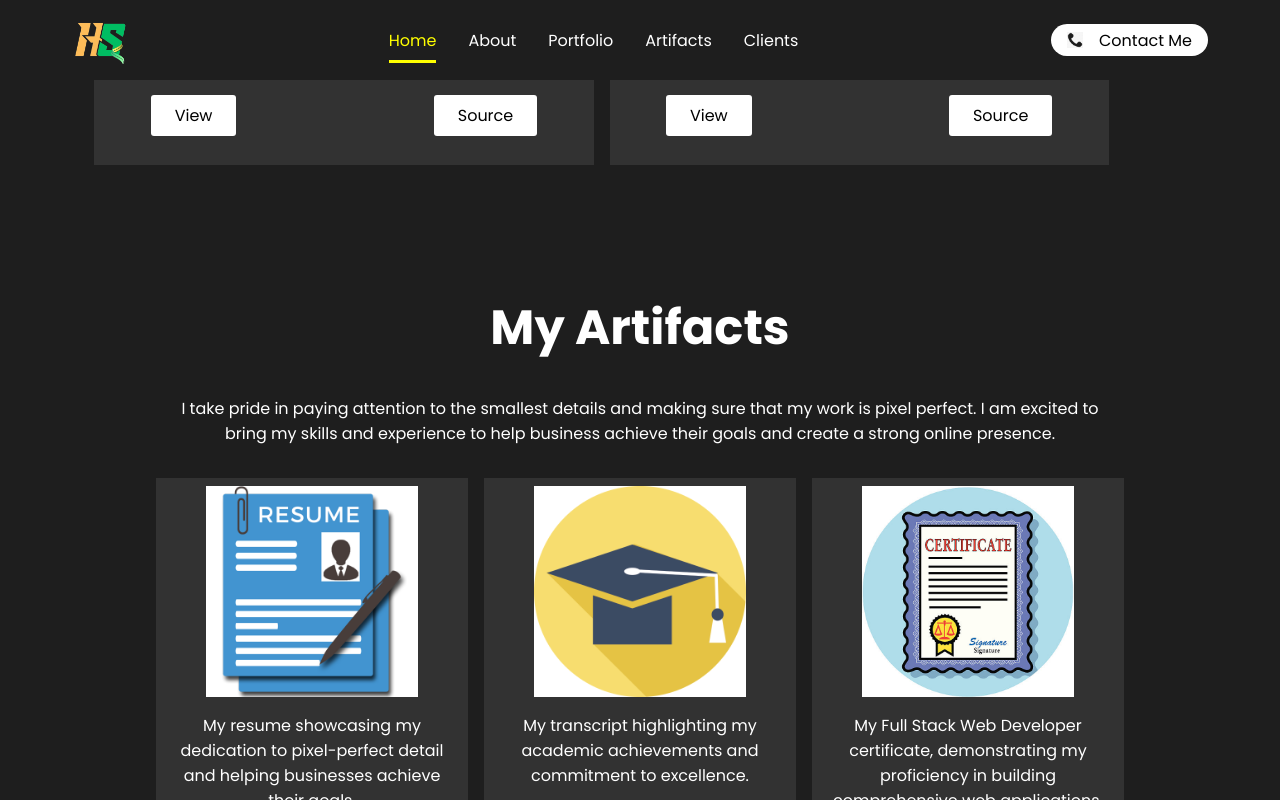
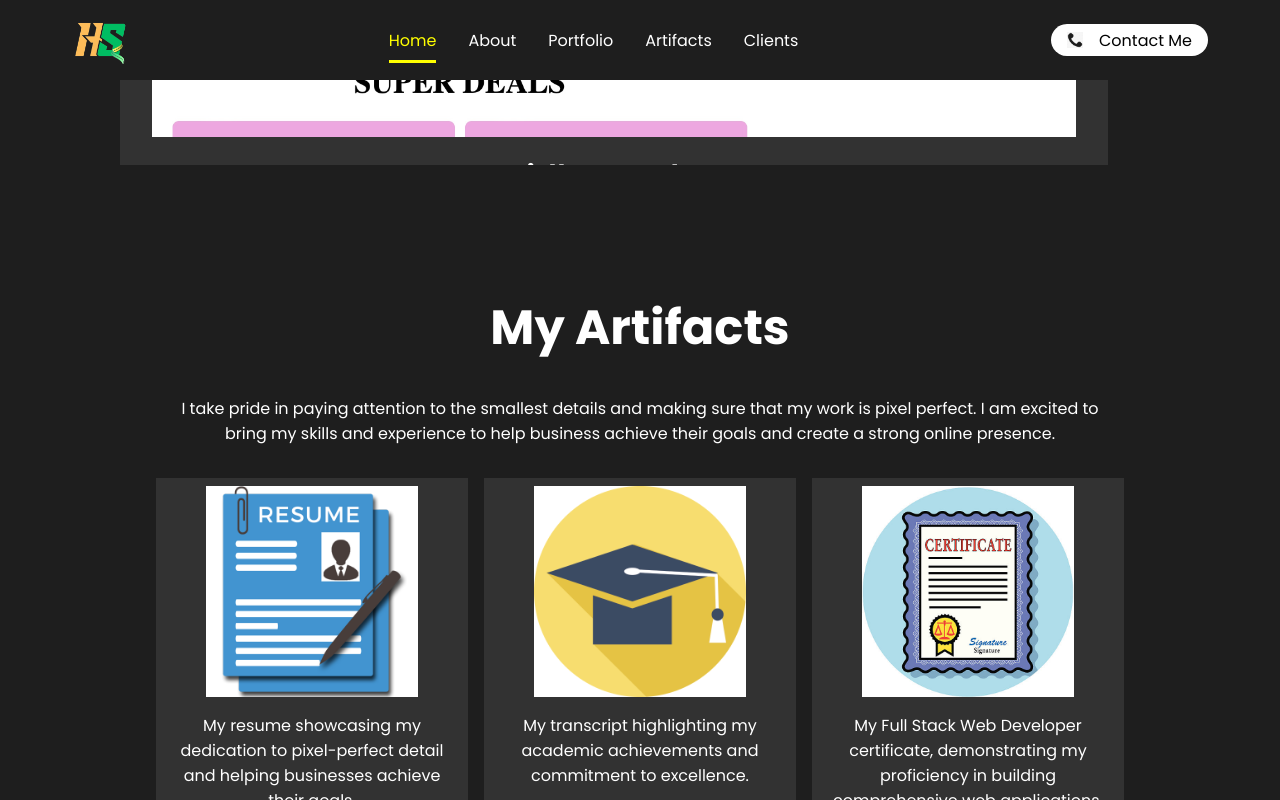
Before and after one commit to HarrySidhu1815/Eportfolio, a React (Create React App) app in the folder portfolio/: page / in a window 1280 px wide. Both pictures are taken after a click on the button "See Projects". Shown: the part 2059-2859 px from the top of the page. Built offline with nearby package versions, Linux system fonts and the light colour scheme.

Commit message:
Corousel updated on project section

```diff
--- a/portfolio/package.json
+++ b/portfolio/package.json
@@ -9,6 +9,7 @@
     "@testing-library/user-event": "^13.5.0",
     "react": "^18.3.1",
     "react-dom": "^18.3.1",
+    "react-multi-carousel": "^2.8.5",
     "react-scripts": "5.0.1",
     "react-scroll": "^1.9.0",
     "web-vitals": "^2.1.4"
--- a/portfolio/src/components/Artifacts/artifacts.css
+++ b/portfolio/src/components/Artifacts/artifacts.css
@@ -35,6 +35,7 @@
     position: relative;
     display: flex;
     width: 30%;
+    min-width: 18rem;
     align-items: center;
     flex-direction: column;
     padding: 0.5rem;
--- a/portfolio/src/components/WorkCard/WorkCard.js
+++ b/portfolio/src/components/WorkCard/WorkCard.js
@@ -1,48 +1,50 @@
-import React, { useState } from 'react'
+import React from 'react'
 import UniFlip from '../../assests/Uniflip.jpeg'
+import Carousel from 'react-multi-carousel';
+import 'react-multi-carousel/lib/styles.css';
 import SidhuMarket from '../../assests/sidhu.jpeg'
 import Project from './Project'
 import './workCard.css'
 
-const projectData = [
-    { source: UniFlip, title: 'UniFlip', description: 'UniFlip is a React-based marketplace app for selling used school supplies, featuring real-time chat with Node.js and Socket.io. As group leader, I utilized software engineering principles, including data modeling and design patterns, to develop this project.' },
-    { source: UniFlip, title: 'UniFlip', description: 'UniFlip is a React-based marketplace app for selling used school supplies, featuring real-time chat with Node.js and Socket.io. As group leader, I utilized software engineering principles, including data modeling and design patterns, to develop this project.' },
-    { source: SidhuMarket, title: 'SidhuMarket', description: 'UniFlip is a React-based marketplace app for selling used school supplies, featuring real-time chat with Node.js and Socket.io. As group leader, I utilized software engineering principles, including data modeling and design patterns, to develop this project.' },
-    { source: SidhuMarket, title: 'SidhuMarket', description: 'UniFlip is a React-based marketplace app for selling used school supplies, featuring real-time chat with Node.js and Socket.io. As group leader, I utilized software engineering principles, including data modeling and design patterns, to develop this project.' },
-    { source: UniFlip, title: 'UniFlip', description: 'UniFlip is a React-based marketplace app for selling used school supplies, featuring real-time chat with Node.js and Socket.io. As group leader, I utilized software engineering principles, including data modeling and design patterns, to develop this project.' },
-];
+// const projectData = [
+//     { source: UniFlip, title: 'UniFlip', description: 'UniFlip is a React-based marketplace app for selling used school supplies, featuring real-time chat with Node.js and Socket.io. As group leader, I utilized software engineering principles, including data modeling and design patterns, to develop this project.' },
+//     { source: UniFlip, title: 'UniFlip', description: 'UniFlip is a React-based marketplace app for selling used school supplies, featuring real-time chat with Node.js and Socket.io. As group leader, I utilized software engineering principles, including data modeling and design patterns, to develop this project.' },
+//     { source: SidhuMarket, title: 'SidhuMarket', description: 'UniFlip is a React-based marketplace app for selling used school supplies, featuring real-time chat with Node.js and Socket.io. As group leader, I utilized software engineering principles, including data modeling and design patterns, to develop this project.' },
+//     { source: SidhuMarket, title: 'SidhuMarket', description: 'UniFlip is a React-based marketplace app for selling used school supplies, featuring real-time chat with Node.js and Socket.io. As group leader, I utilized software engineering principles, including data modeling and design patterns, to develop this project.' },
+//     { source: UniFlip, title: 'UniFlip', description: 'UniFlip is a React-based marketplace app for selling used school supplies, featuring real-time chat with Node.js and Socket.io. As group leader, I utilized software engineering principles, including data modeling and design patterns, to develop this project.' },
+// ];
+const responsive = {
+    superLargeDesktop: {
+      // the naming can be any, depends on you.
+      breakpoint: { max: 4000, min: 3000 },
+      items: 3
+    },
+    desktop: {
+      breakpoint: { max: 3000, min: 1024 },
+      items: 2
+    },
+    tablet: {
+      breakpoint: { max: 1024, min: 464 },
+      items: 1
+    },
+    mobile: {
+      breakpoint: { max: 464, min: 0 },
+      items: 1
+    }
+  };
 
 const WorkCard = ({goBack}) => {
-    const [currentIndex, setCurrentIndex] = useState(0);
-
-    const handleNext = () => {
-        setCurrentIndex((currentIndex + 1) % projectData.length);
-    };
-
-    const handlePrevious = () => {
-        setCurrentIndex((currentIndex - 1 + projectData.length) % projectData.length);
-    };
     return (
         <>
             <h1 className='project-heading'>My Projects</h1>
-            <div className="projects-carousel">
-                {currentIndex > 0 && <button className="carousel-btn prev-btn" onClick={handlePrevious}>Back</button>}
                 <div className="project-container">
-                    {projectData.slice(currentIndex, currentIndex + 2).map((project, index) => (
-                        <Project key={index} source={project.source} title={project.title}>
-                            {project.description}
-                        </Project>
-                    ))}
-                    {/* Handling case when slicing over the array length */}
-                    {currentIndex + 2 > projectData.length && projectData.slice(0, (currentIndex + 2) % projectData.length).map((project, index) => (
-                        <Project key={projectData.length + index} source={project.source} title={project.title}>
-                            {project.description}
-                        </Project>
-                    ))}
+                    <Carousel responsive={responsive} infinite={true} className='carousel'>
+                        <Project source={SidhuMarket} title={'Sidhu Market'}>UniFlip is a React-based marketplace app for selling used school supplies, featuring real-time chat with Node.js and Socket.io. As group leader, I utilized software engineering principles, including data modeling and design patterns, to develop this project.</Project>
+                        <Project source={UniFlip} title={'Sidhu Market'}>UniFlip is a React-based marketplace app for selling used school supplies, featuring real-time chat with Node.js and Socket.io. As group leader, I utilized software engineering principles, including data modeling and design patterns, to develop this project.</Project>
+                        <Project source={SidhuMarket} title={'Sidhu Market'}>UniFlip is a React-based marketplace app for selling used school supplies, featuring real-time chat with Node.js and Socket.io. As group leader, I utilized software engineering principles, including data modeling and design patterns, to develop this project.</Project>
+                        <Project source={UniFlip} title={'Sidhu Market'}>UniFlip is a React-based marketplace app for selling used school supplies, featuring real-time chat with Node.js and Socket.io. As group leader, I utilized software engineering principles, including data modeling and design patterns, to develop this project.</Project>
+                    </Carousel>
                 </div>
-                {currentIndex < projectData.length - 2 && <button className="carousel-btn next-btn" onClick={handleNext}>Next</button>}
-            </div>
-            {/* <button className="worksBtn" onClick={goBack()}>See Portfolio</button> */}
         </>
     )
 }
--- a/portfolio/src/components/WorkCard/workCard.css
+++ b/portfolio/src/components/WorkCard/workCard.css
@@ -14,7 +14,7 @@
 .project-card{
     position: relative;
     display: flex;
-    width: 48%;
+    width: 95%;
     align-items: center;
     flex-direction: column;
     padding: 0.5rem;
@@ -66,3 +66,7 @@
     height: 100%;
     border-radius: 5px;
   }
+  .carousel{
+    width: 100%;
+    margin: 0 auto;
+  }
```
Also changed, not shown: 1 other file (tests, documents, lock files or other folders).
